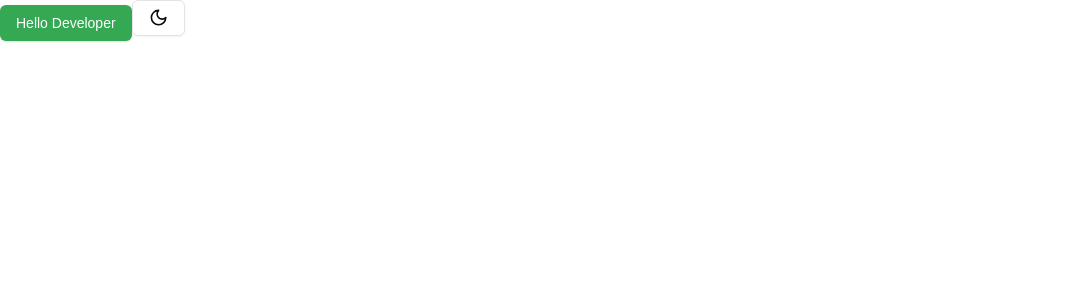
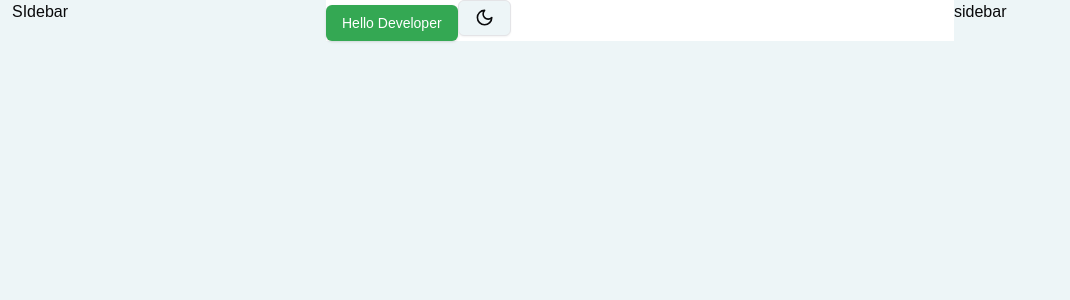
Before and after one commit to noyon-podder/botaniq-bound-client, a Next.js app: page / in a window 1280 px wide. Shown: the top 300 px of the page, without its empty margins (0-1070 px from the left). Built offline with nearby package versions, Linux system fonts and the light colour scheme.

Commit message:
layout completed

```diff
--- /dev/null
+++ b/app/(withCommonLayout)/(dashboard)/dashboard/page.tsx
@@ -0,0 +1,7 @@
+import React from "react";
+
+const DashboardPage = () => {
+  return <div>DashboardPage</div>;
+};
+
+export default DashboardPage;
--- /dev/null
+++ b/app/(withCommonLayout)/(dashboard)/layout.tsx
@@ -0,0 +1,12 @@
+import React, { ReactNode } from "react";
+
+const DashboardLayout = ({ children }: { children: ReactNode }) => {
+  return (
+    <div className="flex">
+      <div className="bg-pink-800 w-[400px]">SIdebar</div>
+      <div>{children}</div>
+    </div>
+  );
+};
+
+export default DashboardLayout;
--- /dev/null
+++ b/app/(withCommonLayout)/(user)/layout.tsx
@@ -0,0 +1,16 @@
+import Container from "@/components/shared/Container";
+import React, { ReactNode } from "react";
+
+const UserLayout = ({ children }: { children: ReactNode }) => {
+  return (
+    <Container>
+      <div className="grid grid-cols-12">
+        <div className="col-span-3 ">SIdebar</div>
+        <div className="col-span-6">{children}</div>
+        <div className="col-span-3 ">sidebar</div>
+      </div>
+    </Container>
+  );
+};
+
+export default UserLayout;
--- a/app/page.tsx
+++ b/app/(withCommonLayout)/(user)/page.tsx
@@ -4,7 +4,7 @@ import React from "react";
 
 const HomePage = () => {
   return (
-    <div>
+    <div className="bg-white">
       <Button className="bg-custom-main dark:bg-green-600 text-white">
         Hello Developer
       </Button>
--- a/app/globals.css
+++ b/app/globals.css
@@ -14,7 +14,7 @@ body {
 
 @layer base {
   :root {
-    --background: 0 0% 100%;
+    --background: 193, 39%, 95%;
     --foreground: 240 10% 3.9%;
     --card: 0 0% 100%;
     --card-foreground: 240 10% 3.9%;
--- /dev/null
+++ b/components/shared/Container.tsx
@@ -0,0 +1,11 @@
+import { ReactNode } from "react";
+
+type TContainerProps = {
+  children: ReactNode;
+};
+
+const Container = ({ children }: TContainerProps) => {
+  return <div className="max-w-7xl mx-auto px-3">{children}</div>;
+};
+
+export default Container;
```
Also changed, not shown: 1 other file (tests, documents, lock files or other folders).
